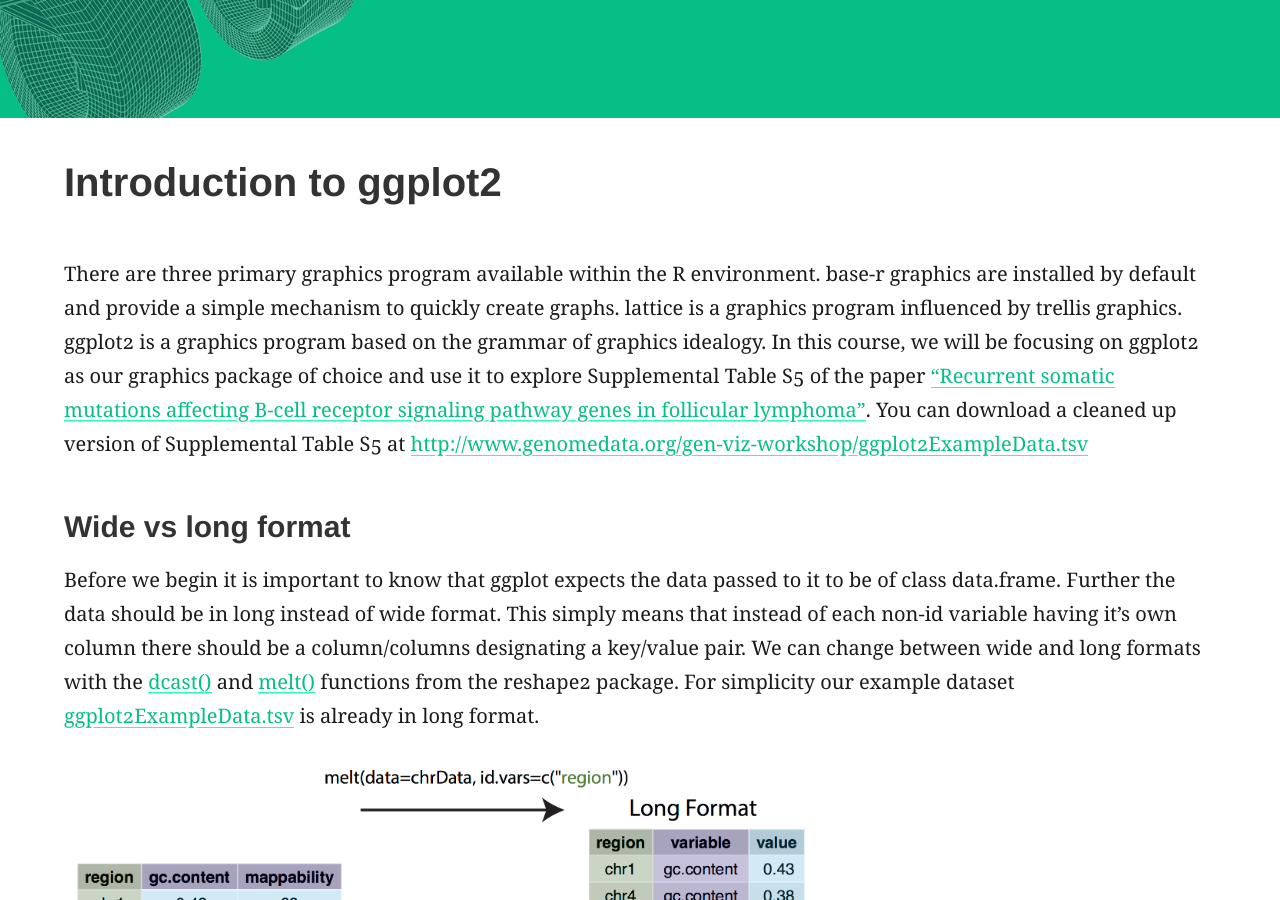
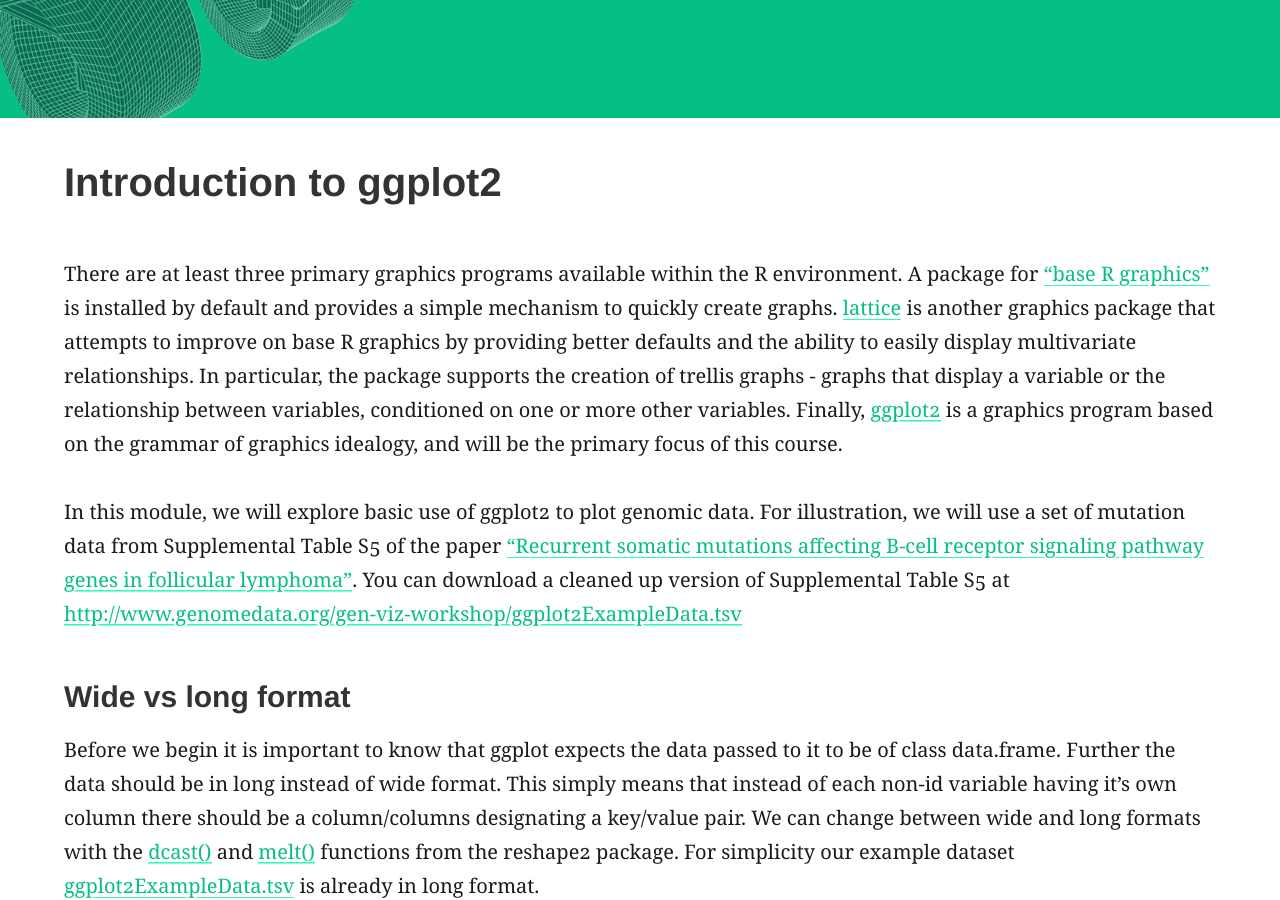
Before and after one commit to griffithlab/genviz.org, a Jekyll site: the page built from _posts/0005-01-01-introToggplot2.md, in a window 1280 px wide and 900 px high, scrolled down 306 px. Built offline with Jekyll 4.4.1, drawn with Linux system fonts in a browser that asks for light colours; nearby versions of some CDN libraries.

Commit message:
modified intro to ggplot2 module and added missing links

```diff
--- a/_posts/0005-01-01-introToggplot2.md
+++ b/_posts/0005-01-01-introToggplot2.md
@@ -8,7 +8,9 @@ feature_image: "assets/genvis-dna-bg_optimized_v1a.png"
 date: 0005-01-01
 ---
 
-There are three primary graphics program available within the R environment. base-r graphics are installed by default and provide a simple mechanism to quickly create graphs. lattice is a graphics program influenced by trellis graphics. ggplot2 is a graphics program based on the grammar of graphics idealogy. In this course, we will be focusing on ggplot2 as our graphics package of choice and use it to explore Supplemental Table S5 of the paper ["Recurrent somatic mutations affecting B-cell receptor signaling pathway genes in follicular lymphoma"](http://www.bloodjournal.org/content/129/4/473/tab-figures-only). You can download a cleaned up version of Supplemental Table S5 at [http://www.genomedata.org/gen-viz-workshop/ggplot2ExampleData.tsv](http://www.genomedata.org/gen-viz-workshop/ggplot2ExampleData.tsv)
+There are at least three primary graphics programs available within the R environment. A package for ["base R graphics"](https://stat.ethz.ch/R-manual/R-devel/library/graphics/html/00Index.html) is installed by default and provides a simple mechanism to quickly create graphs. [lattice](https://cran.r-project.org/web/packages/lattice/index.html) is another graphics package that attempts to improve on base R graphics by providing better defaults and the ability to easily display multivariate relationships. In particular, the package supports the creation of trellis graphs - graphs that display a variable or the relationship between variables, conditioned on one or more other variables. Finally, [ggplot2](http://ggplot2.org/) is a graphics program based on the grammar of graphics idealogy, and will be the primary focus of this course.
+
+In this module, we will explore basic use of ggplot2 to plot genomic data. For illustration, we will use a set of mutation data from Supplemental Table S5 of the paper ["Recurrent somatic mutations affecting B-cell receptor signaling pathway genes in follicular lymphoma"](http://www.bloodjournal.org/content/129/4/473/tab-figures-only). You can download a cleaned up version of Supplemental Table S5 at [http://www.genomedata.org/gen-viz-workshop/ggplot2ExampleData.tsv](http://www.genomedata.org/gen-viz-workshop/ggplot2ExampleData.tsv)
 
 ### Wide vs long format
 Before we begin it is important to know that ggplot expects the data passed to it to be of class data.frame. Further the data should be in long instead of wide format. This simply means that instead of each non-id variable having it's own column there should be a column/columns designating a key/value pair. We can change between wide and long formats with the [dcast()](https://www.rdocumentation.org/packages/reshape2/versions/1.4.2/topics/cast) and [melt()](https://www.rdocumentation.org/packages/reshape2/versions/1.4.2/topics/melt) functions from the reshape2 package. For simplicity our example dataset [ggplot2ExampleData.tsv](http://www.genomedata.org/gen-viz-workshop/ggplot2ExampleData.tsv) is already in long format.
```
